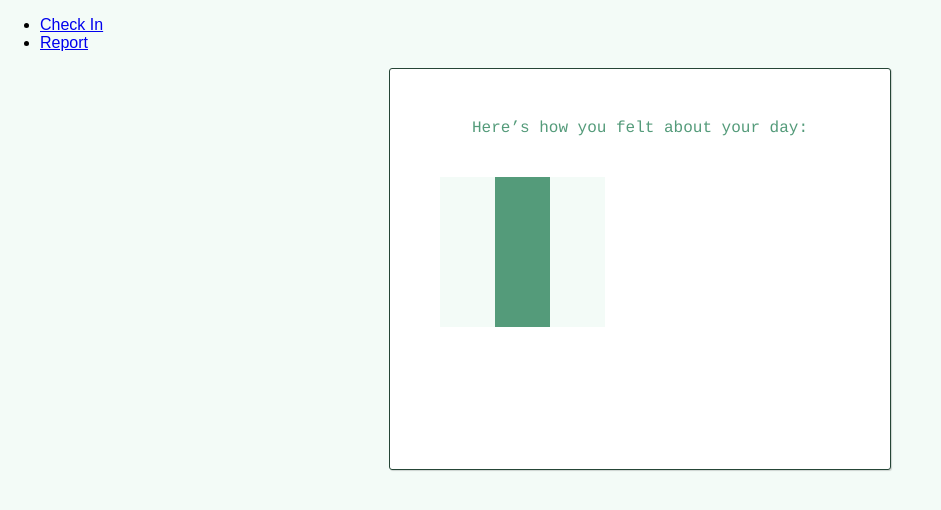
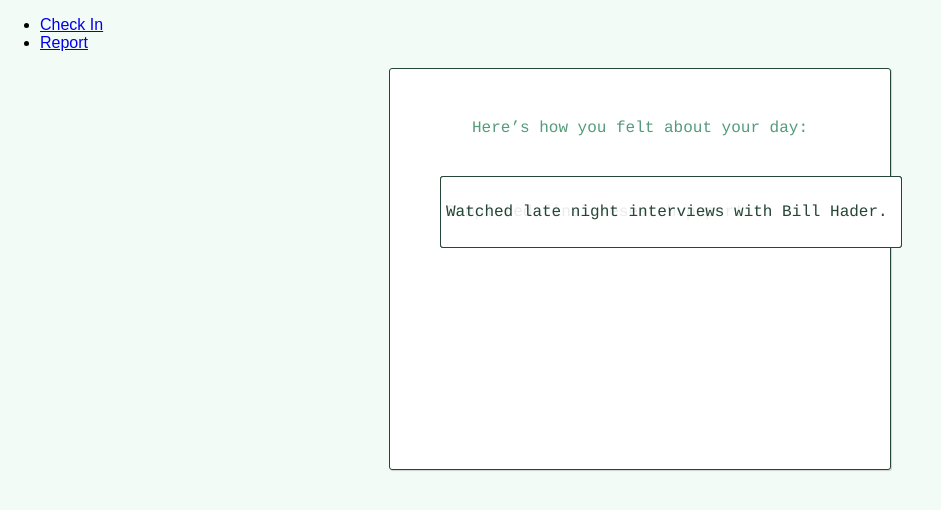
Before and after one commit to ashvalejohn/activity-tracker, a React (Create React App) app: page /report in a window 1280 px wide. Shown: the top 510 px of the page, without its empty margins (0-941 px from the left). Built offline with nearby package versions, Linux system fonts and the light colour scheme.

Commit message:
Style activity text block

```diff
--- a/src/styles/App.css
+++ b/src/styles/App.css
@@ -1,33 +1,42 @@
 .block {
+  display: inline-block;
+}
+
+.block__gradient {
   display: inline-block;
   width: 55px;
   height: 150px;
 }
-.block--good {
+.block__gradient--good {
   background-color: #549B7A;
 }
-.block--bad {
+.block__gradient--bad {
   background-color: #f3fbf7;
 }
-.block:hover {
+.block__gradient:hover {
   cursor: pointer;
 }
-.block:hover .block__activity {
+.block__gradient:hover + .block__activity {
   cursor: default;
   opacity: 1;
 }
 
 .block__activity {
-  opacity: 0;
+  opacity: 1;
   position: absolute;
   border-radius: 3px;
   background-color: rgba(255, 255, 255, 0.9);
-  width: 440px;
-  height: 100px;
+  width: 450px;
+  max-width: 75vw;
+  height: 60px;
+  top: 160px;
   border: 1px solid #254536;
-  top: 150px;
-  left: 300px;
   transition-duration: 0.25s;
+  color: #254536;
+  text-align: center;
+  display: flex;
+  align-items: center;
+  padding: 5px;
 }
 
 .check-in {
--- a/src/styles/components/block.scss
+++ b/src/styles/components/block.scss
@@ -1,4 +1,9 @@
 .block{
+  display: inline-block;
+
+}
+
+.block__gradient{
   display: inline-block;
   width: 55px;
   height: 150px;
@@ -11,21 +16,27 @@
   &:hover{
     cursor: pointer;
   }
-  &:hover .block__activity{
+  &:hover + .block__activity{
     cursor: default;
     opacity: 1;
   }
 }
 
 .block__activity{
-  opacity: 0;
+  opacity: 1;
   position: absolute;
   border-radius: $border-radius;
   background-color: rgba(255, 255, 255, 0.9);
-  width: 440px;
-  height: 100px;
+  width: 450px;
+  max-width: 75vw;
+  height: 60px;
+  top: 160px;
   border: 1px solid $dkgreen;
-  top: 150px;
-  left: 300px;
   transition-duration: $transition-duration;
+
+  color: $dkgreen;
+  text-align: center;
+  display: flex;
+  align-items: center;
+  padding: 5px;
 }
```
